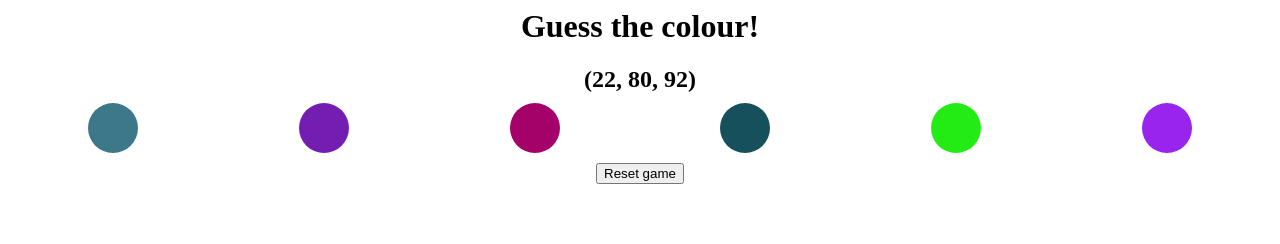
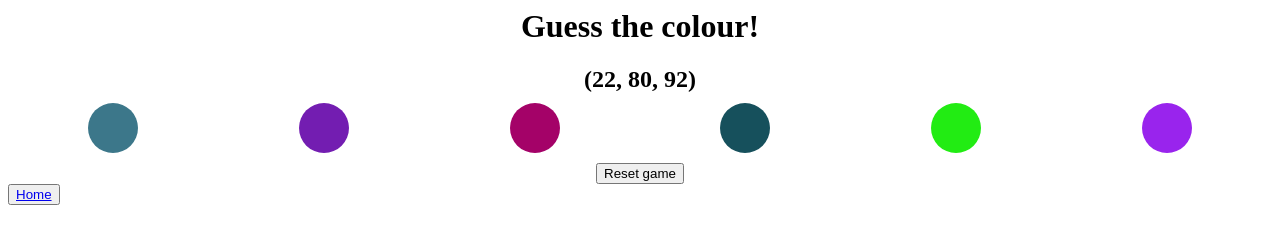
Before and after one commit to Yahayra17/color, a plain HTML site: page index.html in a window 1280 px wide. Drawn offline with Linux system fonts and the light colour scheme.

Commit message:
Update index.html

```diff
--- a/index.html
+++ b/index.html
@@ -18,6 +18,7 @@
     <h2 id="answer"></h2>
 
     <div id="reset"><button id="resetButton">Reset game</button></div>
+    <button><a href="https://yahayra17.github.io/Web/index.html"> Home </button>
 
     <script src="script.js"></script>
 </body>
```
